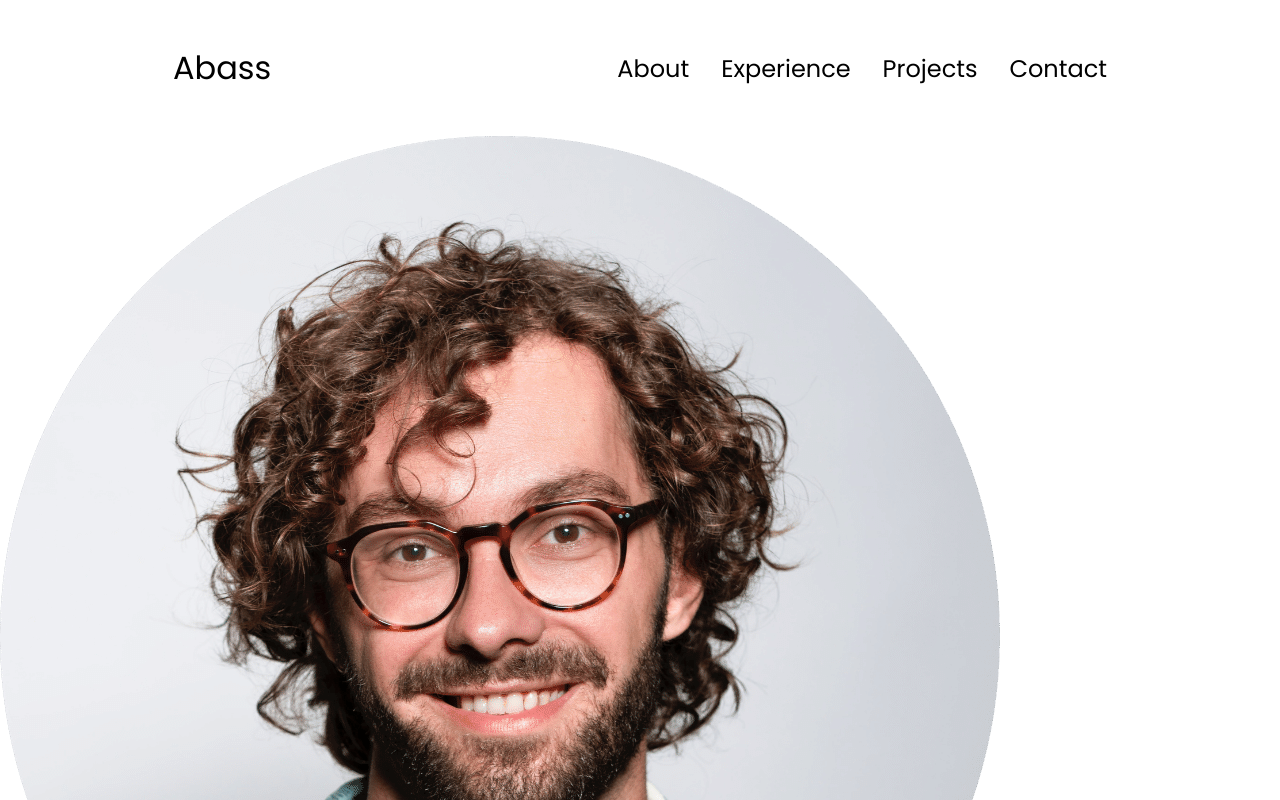
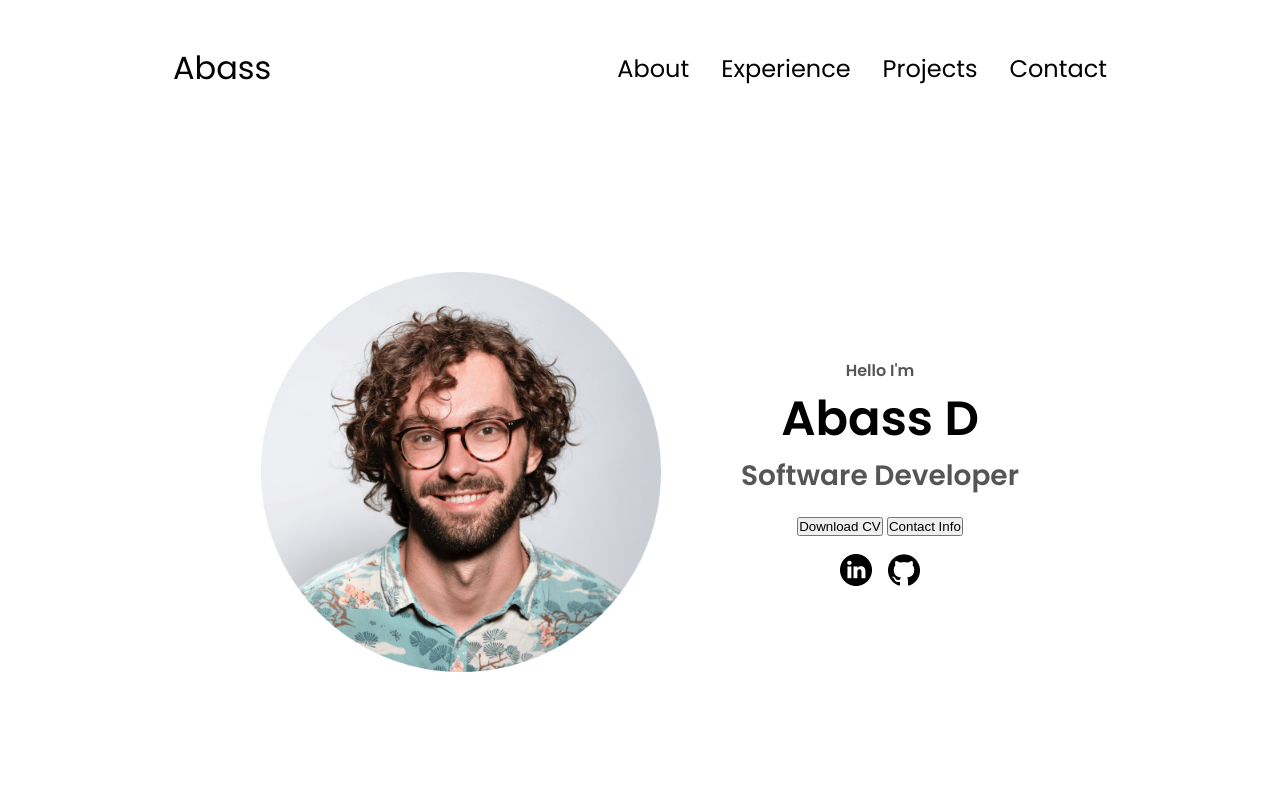
Before and after one commit to gbolahan7/web-portfolio, a plain HTML site: page index.html in a window 1280 px wide. Shown: the top 800 px of the page. Drawn offline with Linux system fonts and the light colour scheme.

Commit message:
profile hero styling

```diff
--- a/style.css
+++ b/style.css
@@ -145,3 +145,70 @@ a:hover {
   .hamburger-icon span:first-child {
     transform: none;
   }
+
+  /* general sections style */
+
+section {
+    padding-top: 4vh;
+    height: 96vh;
+    margin: 0 10rem;
+    box-sizing: border-box;
+    min-height: fit-content;
+  }
+
+  .section-container {
+    display: flex;
+  }
+
+  /* Profile Section */
+
+  #profile {
+    display: flex;
+    justify-content: center;
+    gap: 5rem;
+    height: 80vh;
+  }
+
+  .section__pic-container {
+    display: flex;
+    height: 400px;
+    width: 400px;
+    margin: auto 0;
+  }
+
+  .section__text {
+    align-self: center;
+    text-align: center;
+  }
+
+  .section__text p {
+    font-weight: 600;
+  }
+
+  .section__text__p1 {
+    text-align: center;
+  }
+
+  .section__text__p2 {
+    font-size: 1.75rem;
+    margin-bottom: 1rem;
+  }
+
+  .title {
+    font-size: 3rem;
+    text-align: center;
+  }
+
+  #socials-container {
+    display: flex;
+    justify-content: center;
+    margin-top: 1rem;
+    gap: 1rem;
+  }
+
+  /* ICONS */
+
+.icon {
+    cursor: pointer;
+    height: 2rem;
+  }
```
